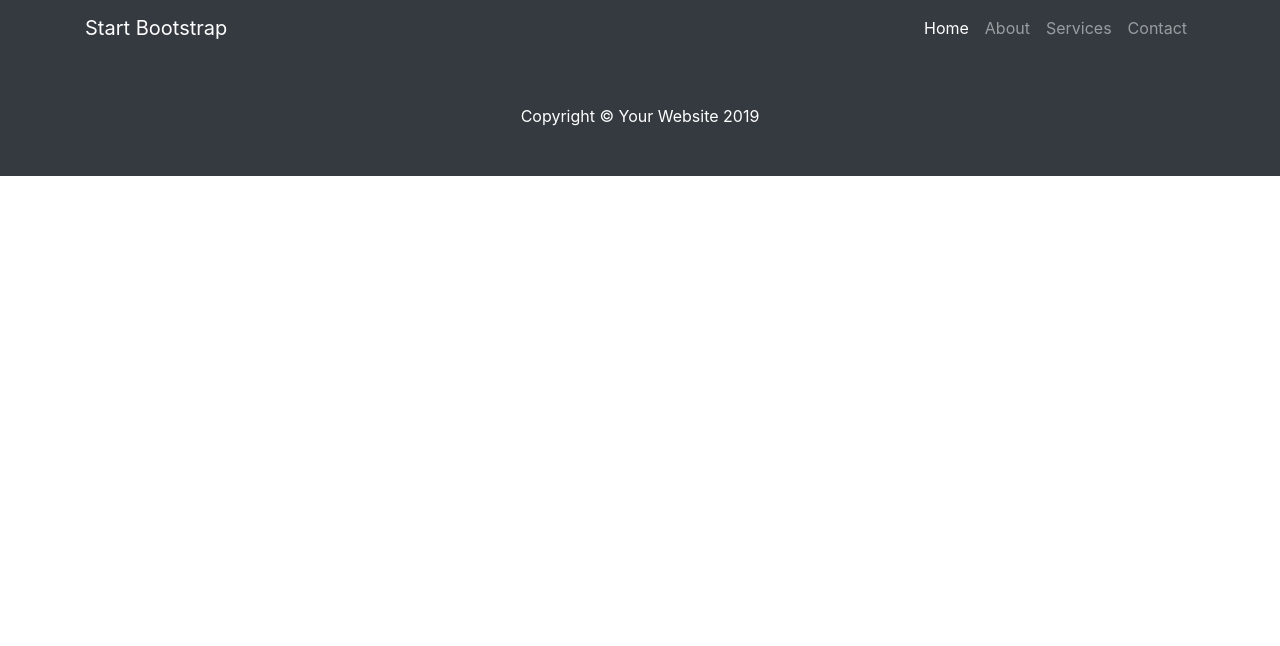
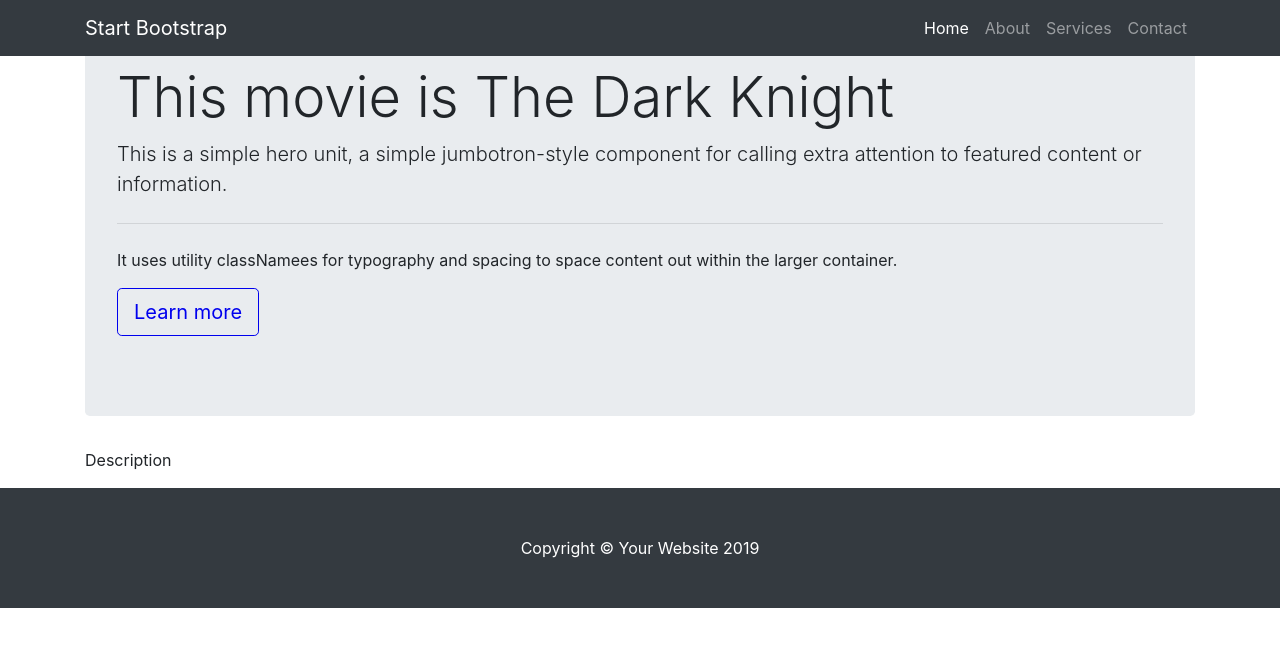
Before and after one commit to yohanpro/nextjs_movieapp, a Next.js app: page /movies/1 in a window 1280 px wide. Shown: the top 646 px of the page. Built offline with nearby package versions, Linux system fonts and the light colour scheme.

Commit message:
getInitialProps에서 getMovieByID

```diff
--- a/actions/index.js
+++ b/actions/index.js
@@ -39,3 +39,14 @@
     res(MOVIE_DATA);
   });
 };
+
+export const getMovieById = id => {
+  return new Promise((res, rej) => {
+    const movieIndex = MOVIE_DATA.findIndex(m => m.id === id);
+    const movie = MOVIE_DATA[movieIndex];
+
+    setTimeout(() => {
+      res(movie);
+    }, 50);
+  });
+};
--- a/pages/_app.js
+++ b/pages/_app.js
@@ -3,10 +3,11 @@
 import Head from "next/head";
 import Navbar from "../components/navbar";
 import Footer from "../components/footer";
+
 class MovieApp extends App {
   static async getInitialProps(appContext) {
     const appProps = await App.getInitialProps(appContext);
-    console.log(`Callling from Movieapp: ${appProps}`);
+
     return { ...appProps };
   }
   render() {
--- a/pages/index.js
+++ b/pages/index.js
@@ -31,7 +31,7 @@
 
 Home.getInitialProps = async () => {
   const movies = await getMovies();
-  console.log(`Callling from index.js`);
+
   return {
     movies
   };
--- a/pages/movies/[id].js
+++ b/pages/movies/[id].js
@@ -1,14 +1,36 @@
 import { useRouter } from "next/router";
-
-const Movie = () => {
+import { getMovieById } from "../../actions";
+const Movie = props => {
   const router = useRouter();
   const { id } = router.query;
-
+  const { movie } = props;
+  console.log(movie);
   return (
     <div className="container">
-      <h1>Movie with id: {id} </h1>
+      <div className="jumbotron">
+        <h1 className="display-4">This movie is {movie.name}</h1>
+        <p className="lead">
+          This is a simple hero unit, a simple jumbotron-style component for
+          calling extra attention to featured content or information.
+        </p>
+        <hr className="my-4" />
+        <p>
+          It uses utility classNamees for typography and spacing to space
+          content out within the larger container.
+        </p>
+        <p className="lead">
+          <a className="btn btn-primary btn-lg" href="#" role="button">
+            Learn more
+          </a>
+        </p>
+      </div>
+      <p>Description</p>
     </div>
   );
 };
+Movie.getInitialProps = async () => {
+  const movie = await getMovieById("2");
 
+  return { movie };
+};
 export default Movie;
```
